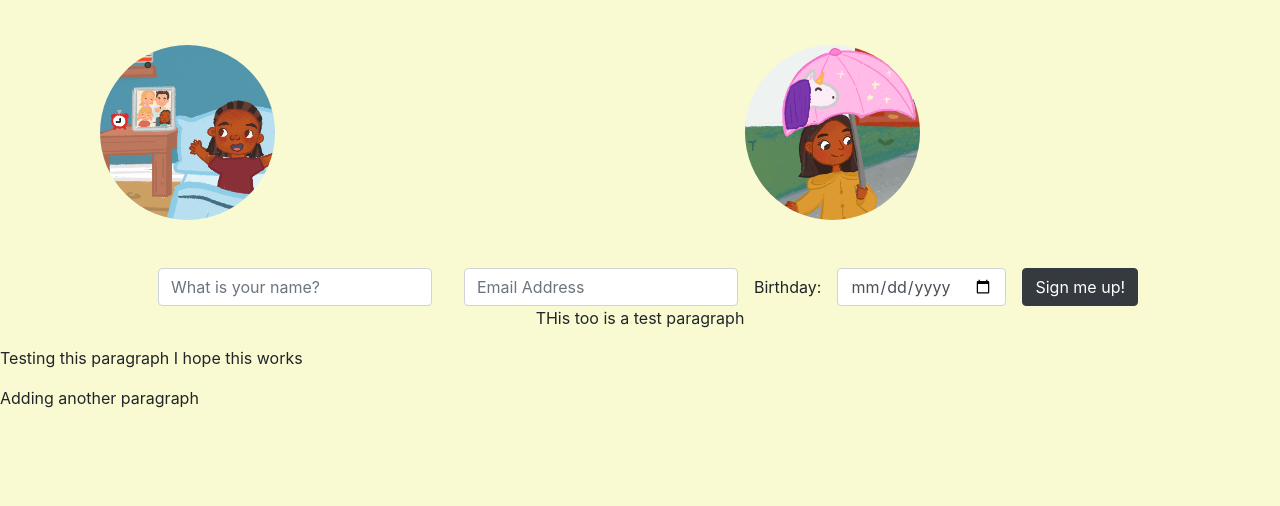
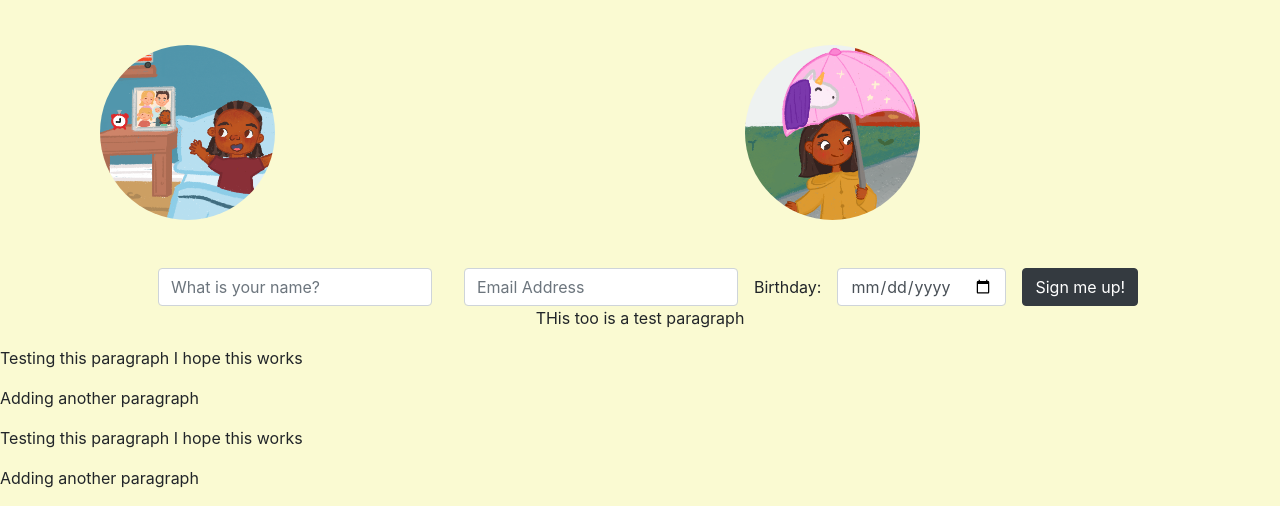
Before and after one commit to rarean/This-is-ME-from-A-to-Z, a website: page index.html in a window 1280 px wide. Shown: the part 481-987 px from the top of the page. Before the commit the page ends 907 px from the top, so only its background shows below. Drawn offline with nearby package versions, Linux system fonts and the light colour scheme.

Commit message:
more paragraph

```diff
--- a/index.html
+++ b/index.html
@@ -90,6 +90,8 @@
 
 <p>Testing this paragraph I hope this works</p>
 <p>Adding another paragraph</p>
+<p>Testing this paragraph I hope this works</p>
+<p>Adding another paragraph</p>
 
     <script src="node_modules/jquery/dist/jquery.slim.min.js"></script>
     <script src="node_modules/popper.js/dist/umd/popper.min.js"></script>
```
